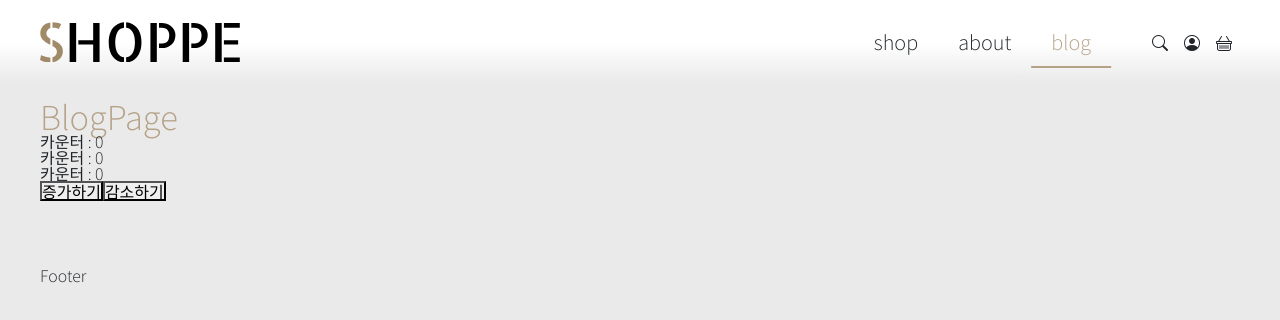
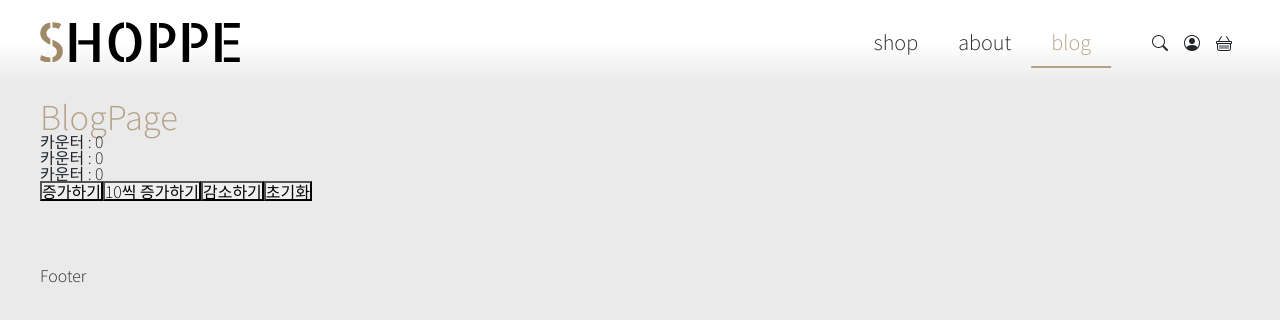
Before and after one commit to Lacheln1/UrecaDailyStudy, a React (Vite) app in the folder 4/0418/react04_shop/: page /blog in a window 1280 px wide. Shown: the top 320 px of the page. Built offline with nearby package versions, Linux system fonts and the light colour scheme.

Commit message:
payload사용해보기

```diff
--- a/4/0418/react04_shop/src/pages/BlogPage.jsx
+++ b/4/0418/react04_shop/src/pages/BlogPage.jsx
@@ -1,16 +1,20 @@
 import Counter from '@/components/Counter';
 import React from 'react';
-import { increment, decrement } from '@/store/counterSlice';
+import { increment, decrement, countReset } from '@/store/counterSlice';
 import { useDispatch, useSelector } from 'react-redux';
 
 const BlogPage = () => {
   const dispatch = useDispatch();
-  const increase = () => {
+  const increase = num => {
     //함수를 실행하려면 dipatch로 감싸줘야함 이건 규칙임.
-    dispatch(increment());
+    dispatch(increment(num));
   };
   const decrease = () => {
     dispatch(decrement());
+  };
+
+  const restart = () => {
+    dispatch(countReset());
   };
   return (
     <main>
@@ -18,8 +22,10 @@ const BlogPage = () => {
       <Counter />
       <Counter />
       <Counter />
-      <button onClick={increase}>증가하기</button>
+      <button onClick={() => increase()}>증가하기</button>
+      <button onClick={() => increase(10)}>10씩 증가하기</button>
       <button onClick={decrease}>감소하기</button>
+      <button onClick={restart}>초기화</button>
     </main>
   );
 };
--- a/4/0418/react04_shop/src/store/counterSlice.js
+++ b/4/0418/react04_shop/src/store/counterSlice.js
@@ -7,14 +7,17 @@ export const counterSlice = createSlice({
     label: '카운터',
   },
   reducers: {
-    increment: state => {
-      state.count += 1;
+    increment: (state, action) => {
+      state.count += action.payload || 1;
     },
 
     decrement: state => {
       state.count -= 1;
     },
+    countReset: state => {
+      state.count = 0;
+    },
   },
 });
 
-export const { increment, decrement } = counterSlice.actions;
+export const { increment, decrement, countReset } = counterSlice.actions;
```
